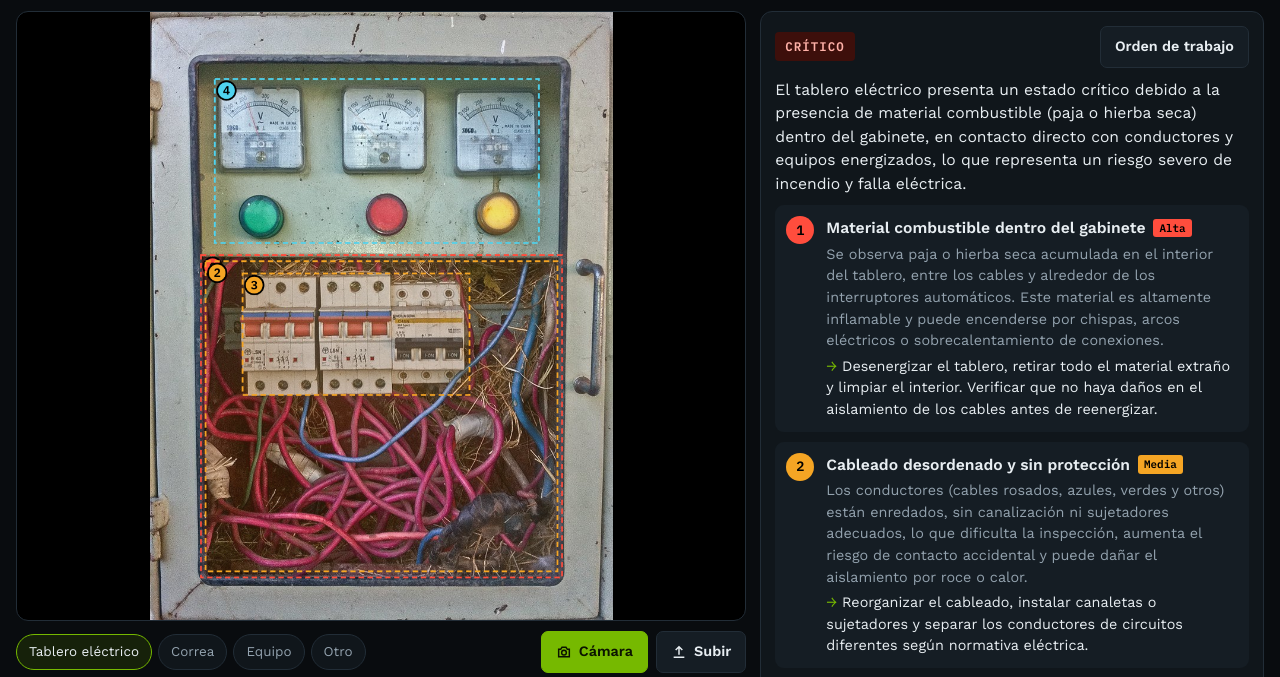
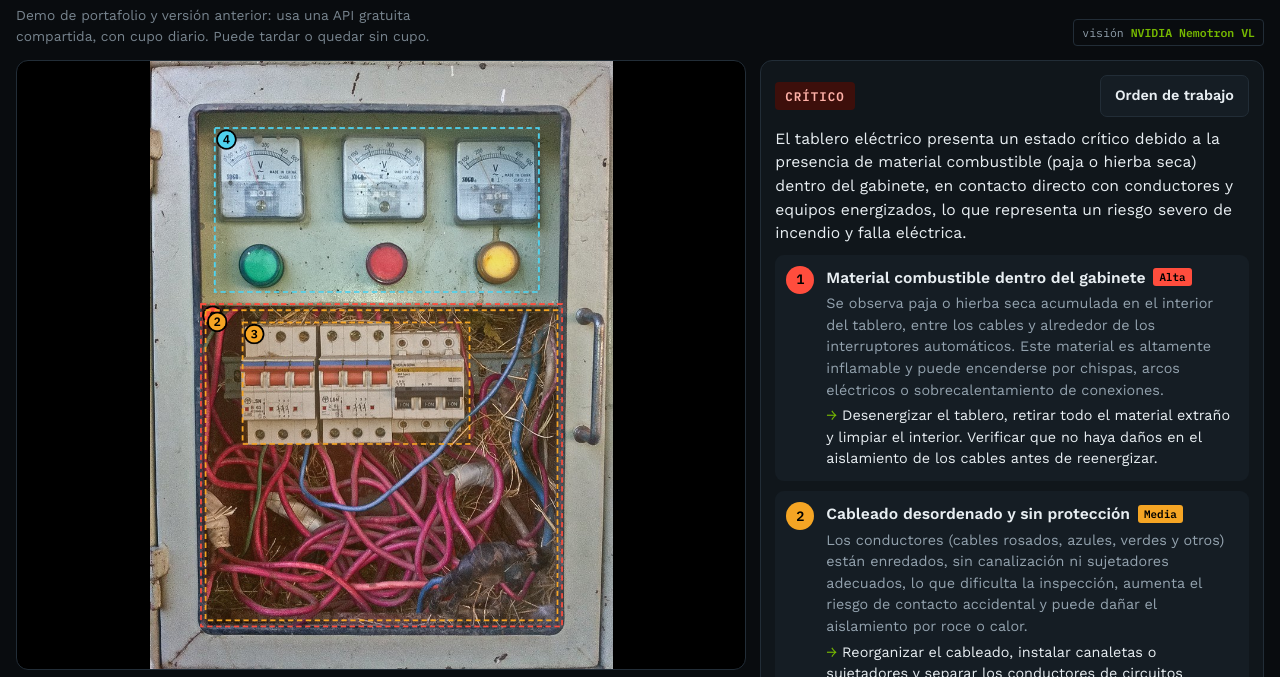
Before and after one commit to JSNN15/inspector, a plain HTML site: page index.html in a window 1280 px wide. Shown: the part 253-930 px from the top of the page. Drawn offline with nearby package versions, Linux system fonts and the light colour scheme; a script that the page names is missing.

Commit message:
Aviso de demo y versión anterior; textos del README

```diff
--- a/index.html
+++ b/index.html
@@ -607,6 +607,11 @@
           display: none;
         }
       }
+          .demo {
+        margin-top: 8px;
+        font-size: 0.86rem;
+        opacity: 0.8;
+      }
     </style>
     <style id="jnbar-css">
       .jnb {
@@ -745,6 +750,7 @@
           <p class="sub">
             Tableros, correas o equipos. Marca lo que ve mal, dice qué hacer y arma la orden de trabajo.
           </p>
+          <p class="sub demo">Demo de portafolio y versión anterior: usa una API gratuita compartida, con cupo diario. Puede tardar o quedar sin cupo.</p>
         </div>
         <span class="nvb">visión <b>NVIDIA Nemotron VL</b></span>
       </div>
```
Also changed, not shown: 1 other file.
